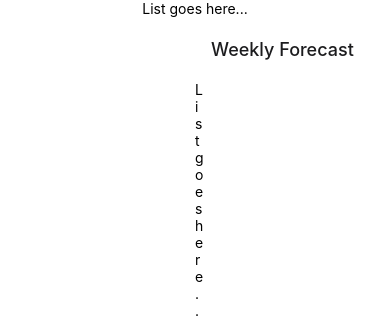
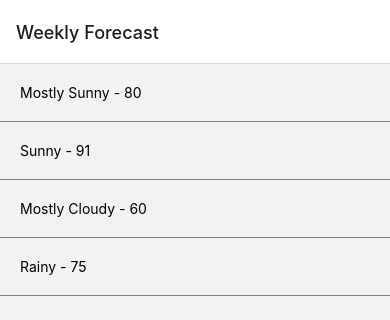
Before and after one commit to JoshuaEngebretson/ReactNative-Weather, a React Native app: screen / in a window 390 px wide. Shown: the top 320 px of the page. Built offline with nearby package versions, Linux system fonts and the light colour scheme.

Commit message:
set up navigation from the ForecastList to ForecastDetails

```diff
--- a/App.js
+++ b/App.js
@@ -1,26 +1,13 @@
-import {
-	StyleSheet,
-	Text,
-	View,
-	StatusBar,
-	SafeAreaView,
-} from "react-native";
+import { StyleSheet } from "react-native";
 import { NavigationContainer } from "@react-navigation/native";
 import { createNativeStackNavigator } from "@react-navigation/native-stack";
 import ForecastList from "./components/ForecastList";
+import ForecastDetails from "./components/ForecastDetails";
 
 const Stack = createNativeStackNavigator();
 
 export default function App() {
 	return (
-		<SafeAreaView style={styles.container}>
-			<StatusBar
-				backgroundColor="teal"
-				animated
-				barStyle={"default"}
-				hidden={false}
-			/>
-			<ForecastList />
 		<NavigationContainer>
 			{/* Similar to a Router */}
 			<Stack.Navigator initialRouteName="Weekly Forecast">
@@ -29,9 +16,12 @@ export default function App() {
 					name="Weekly Forecast"
 					component={ForecastList}
 				/>
+				<Stack.Screen
+					name="Details"
+					component={ForecastDetails}
+				/>
 			</Stack.Navigator>
 		</NavigationContainer>
-		</SafeAreaView>
 	);
 }
 
--- /dev/null
+++ b/components/ForecastDetails.jsx
@@ -0,0 +1,15 @@
+import { View, Text } from "react-native";
+
+export default function ForecastDetails({
+	temperature,
+	name,
+	number,
+}) {
+	return (
+		<View>
+			<Text>
+				{name} {temperature}
+			</Text>
+		</View>
+	);
+}
--- a/components/ForecastList.jsx
+++ b/components/ForecastList.jsx
@@ -1,9 +1,61 @@
-import { View, Text } from "react-native";
+import { useState } from "react";
+import { View, Text, FlatList, TouchableOpacity } from "react-native";
+import { useNavigation } from "@react-navigation/native";
 
 export default function ForecastList() {
+	// Similar to useHistory()
+	const navigation = useNavigation();
+
+	const [forecast, setForecast] = useState([
+		{
+			temperature: 80,
+			name: "Mostly Sunny",
+			number: 1,
+		},
+		{
+			temperature: 91,
+			name: "Sunny",
+			number: 2,
+		},
+		{
+			temperature: 60,
+			name: "Mostly Cloudy",
+			number: 3,
+		},
+		{
+			temperature: 75,
+			name: "Rainy",
+			number: 4,
+		},
+	]);
+
 	return (
-		<View>
-			<Text>List goes here...</Text>
+		<View style={{ height: "100%" }}>
+			{/* Similar to .map to display data */}
+			<FlatList
+				data={forecast}
+				renderItem={({ item }) => (
+					<TouchableOpacity
+						style={{
+							padding: 20,
+							borderColor: "gray",
+							borderBottomWidth: 1,
+						}}
+						onPress={() => {
+							console.log(
+								`You pressed a button for '${item.name}'!`
+							);
+							//                    name    props
+							navigation.navigate("Details", item);
+						}}
+					>
+						<Text>
+							{item.name} - {item.temperature}
+						</Text>
+					</TouchableOpacity>
+				)}
+				style={{ width: "100%" }}
+			/>
 		</View>
 	);
 }
--- a/package.json
+++ b/package.json
@@ -14,7 +14,6 @@
 		"expo-status-bar": "~1.6.0",
 		"react": "18.2.0",
 		"react-native": "0.72.3",
-		"react-native-safe-area-context": "4.6.3",
 		"react-native-screens": "~3.22.0"
 	},
 	"devDependencies": {
```
Also changed, not shown: 1 other file (tests, documents, lock files or other folders). Lines whose indentation alone changed are shown as unchanged.
